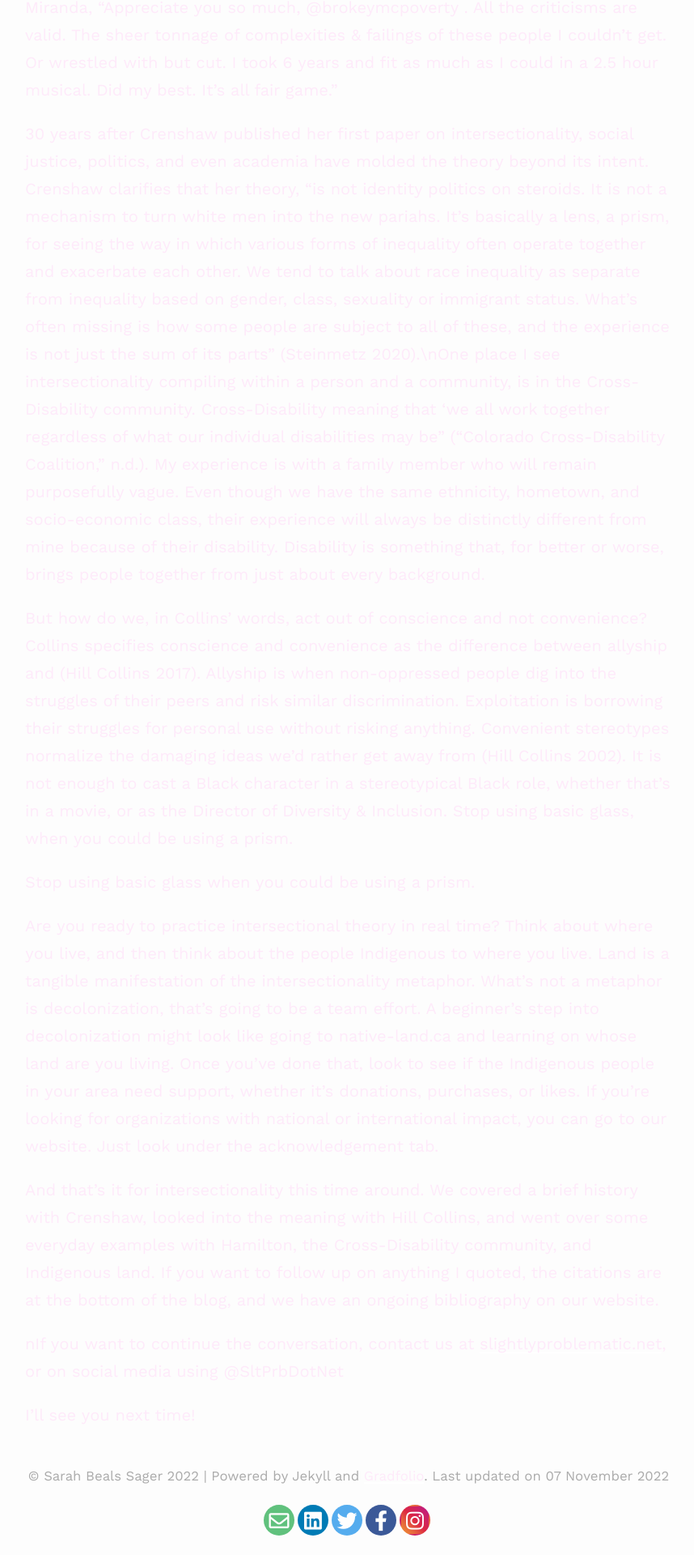
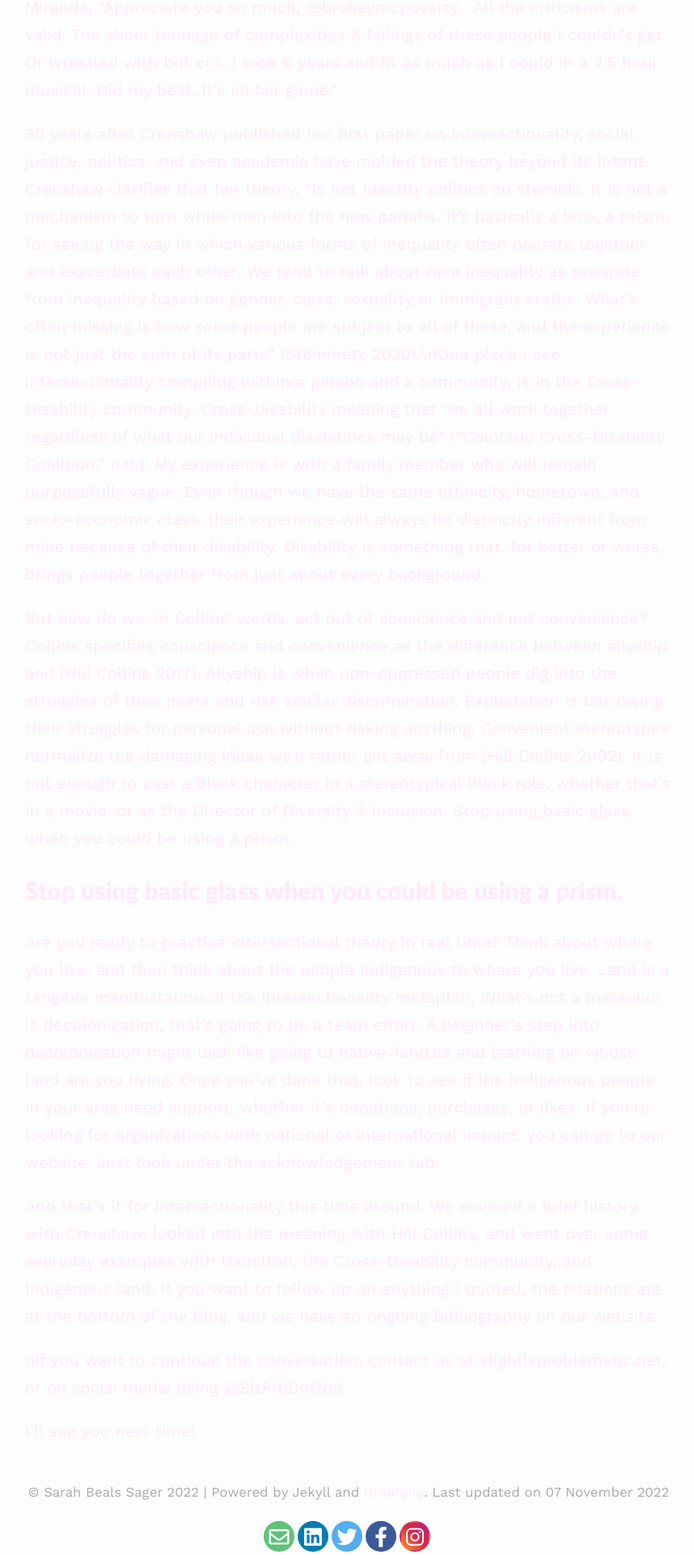
Before and after one commit to ThatGryffindork/gradfolio2022, a Jekyll site: the page built from _posts/2021-03-20-intersectionality.md, in a window 1280 px wide. Shown: the part 2518-4438 px from the top of the page at 81% size, without its empty margins (209-1067 px from the left). Built offline with Jekyll 4.4.1, drawn with Linux system fonts in a browser that asks for light colours; nearby versions of some CDN libraries.

```diff
--- a/_posts/2021-03-20-intersectionality.md
+++ b/_posts/2021-03-20-intersectionality.md
@@ -22,7 +22,7 @@ Tracy Clayton's Tweet, \"im late w the hamilton criticism stuff & im clearly bia
 
 But how do we, in Collins’ words, act out of conscience and not convenience? Collins specifies conscience and convenience as the difference between allyship and (Hill Collins 2017). Allyship is when non-oppressed people dig into the struggles of their peers and risk similar discrimination. Exploitation is borrowing their struggles for personal use without risking anything. Convenient stereotypes normalize the damaging ideas we’d rather get away from (Hill Collins 2002). It is not enough to cast a Black character in a stereotypical Black role, whether that’s in a movie, or as the Director of Diversity & Inclusion. Stop using basic glass, when you could be using a prism.
 
-Stop using basic glass when you could be using a prism.
+## Stop using basic glass when you could be using a prism.
 
 Are you ready to practice intersectional theory in real time? Think about where you live, and then think about the people Indigenous to where you live. Land is a tangible manifestation of the intersectionality metaphor. What’s not a metaphor is decolonization, that’s going to be a team effort. A beginner’s step into decolonization might look like going to native-land.ca and learning on whose land are you living. Once you’ve done that, look to see if the Indigenous people in your area need support, whether it’s donations, purchases, or likes. If you’re looking for organizations with national or international impact, you can go to our website. Just look under the acknowledgement tab.
 
```
